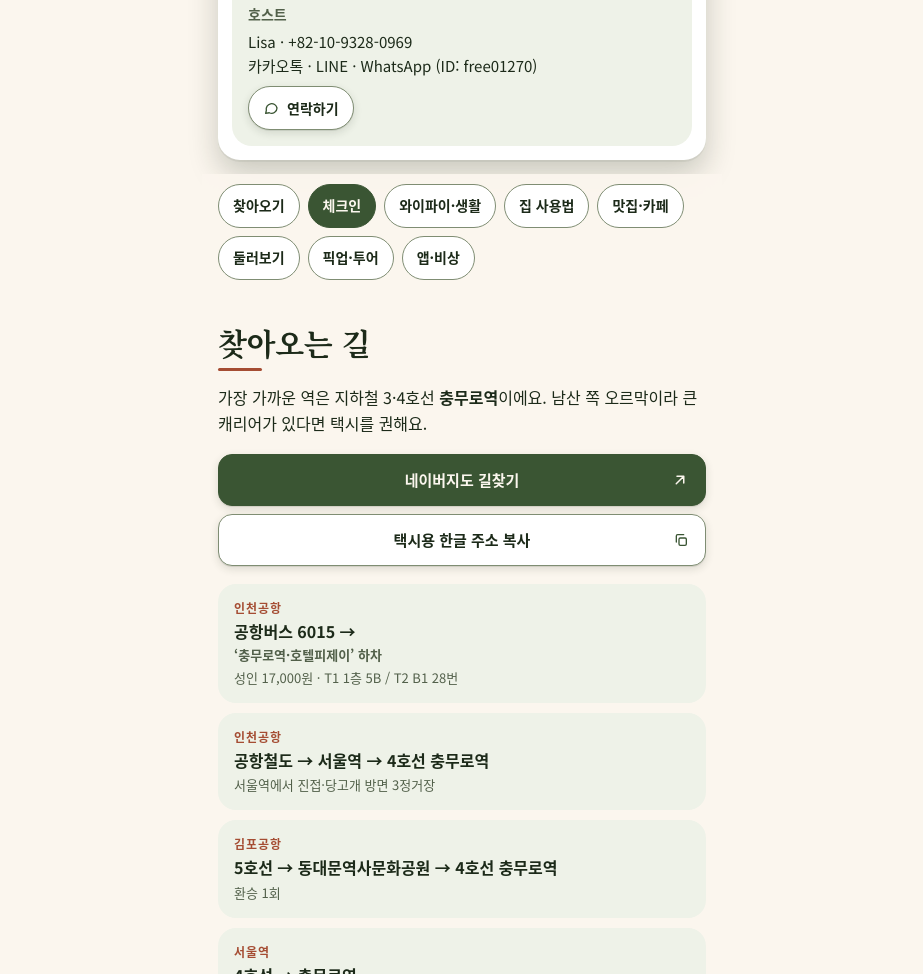
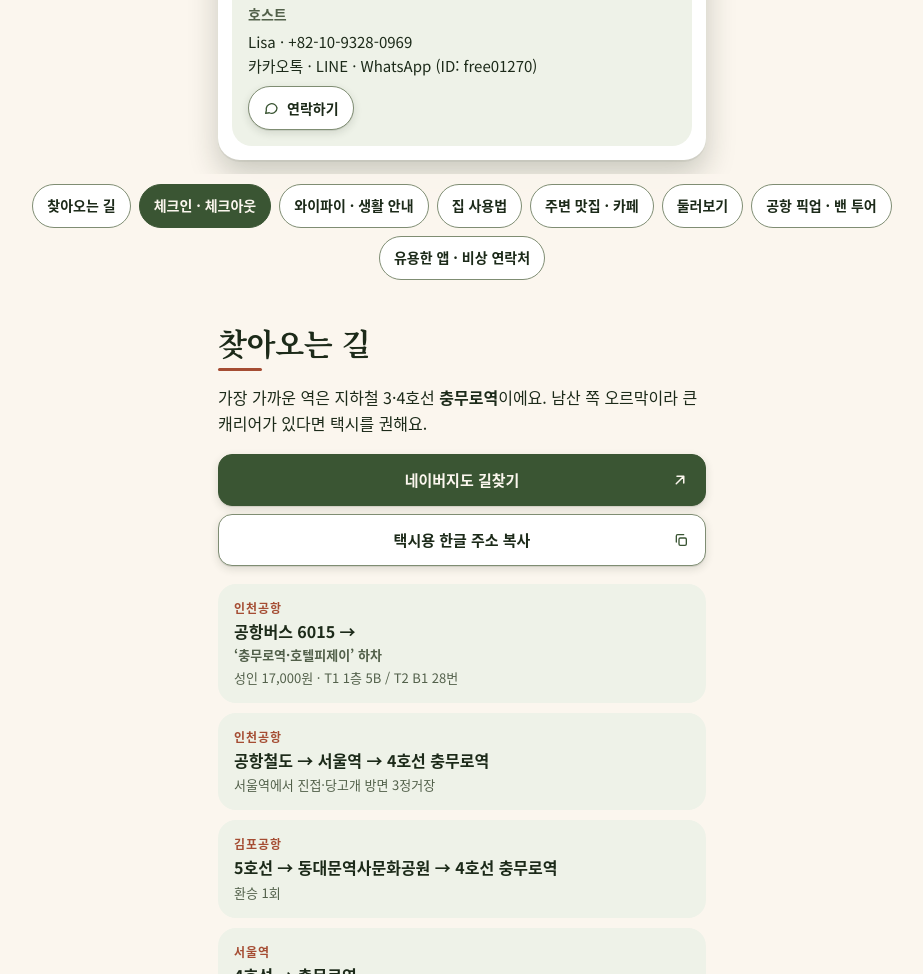
Before and after one commit to ywy9102-bot/CopenHaus, a plain HTML site: page index.html in a window 1280 px wide. Shown: the part 797-1771 px from the top of the page, without its empty margins (178-1101 px from the left). Drawn offline with Linux system fonts and the light colour scheme.

Commit message:
메뉴 이름을 섹션 제목과 같게, 넓은 화면에서는 메뉴를 넓혀 두 줄로
Co-Authored-By: Claude Opus 5.5 <noreply@anthropic.com>
Claude-Session: https://claude.ai/code/session_01HeEgsiPAEXrqAUmaCJBAkH

```diff
--- a/index.html
+++ b/index.html
@@ -372,7 +372,7 @@ details.howto[open] summary{width:fit-content;max-width:calc(100% - 226px)}
 @keyframes howto-glow{0%,100%{box-shadow:var(--lift),0 0 0 0 color-mix(in srgb,var(--green) 0%,transparent)}50%{box-shadow:var(--lift),0 0 0 5px color-mix(in srgb,var(--green) 28%,transparent)}}
 details.howto:not([open]):not(.seen){animation:howto-glow 2.6s ease-in-out 1s infinite}
 @media (prefers-reduced-motion:reduce){html{scroll-behavior:auto}*{transition:none!important}details.howto{animation:none!important}}
-@media (min-width:600px){.tabs ul{flex-wrap:wrap;overflow:visible;-webkit-mask-image:none;mask-image:none}.tabs ul::after{display:none}section.s,details.dev,.host,#checkout,#trash{scroll-margin-top:128px!important}}
+@media (min-width:600px){.tabs{margin-left:calc(50% - min(50vw - 16px,480px));margin-right:calc(50% - min(50vw - 16px,480px))}.tabs ul{flex-wrap:wrap;justify-content:center;overflow:visible;-webkit-mask-image:none;mask-image:none}.tabs ul::after{display:none}section.s,details.dev,.host,#checkout,#trash{scroll-margin-top:var(--tabs-h,128px)!important}}
 @media print{.tabs,#top,.lang,.back,.now,.inapp{display:none}details.dev .body{display:block}}
 </style>
 </head>
@@ -426,14 +426,14 @@ details.howto:not([open]):not(.seen){animation:howto-glow 2.6s ease-in-out 1s in
 
   <nav class="tabs" aria-label="섹션 메뉴" data-label-ko="섹션 메뉴" data-label-en="Sections">
     <ul>
-      <li><a href="#getting"><span class="ko">찾아오기</span><span class="en">Getting here</span></a></li>
-      <li><a href="#basics"><span class="ko">체크인</span><span class="en">Check-in</span></a></li>
-      <li><a href="#rules"><span class="ko">와이파이·생활</span><span class="en">Wi-Fi &amp; house</span></a></li>
-      <li><a href="#house"><span class="ko">집 사용법</span><span class="en">House manual</span></a></li>
-      <li><a href="#eat"><span class="ko">맛집·카페</span><span class="en">Eat &amp; drink</span></a></li>
+      <li><a href="#getting"><span class="ko">찾아오는 길</span><span class="en">Getting here</span></a></li>
+      <li><a href="#basics"><span class="ko">체크인 · 체크아웃</span><span class="en">Check-in &amp; check-out</span></a></li>
+      <li><a href="#rules"><span class="ko">와이파이 · 생활 안내</span><span class="en">Wi-Fi &amp; house</span></a></li>
+      <li><a href="#house"><span class="ko">집 사용법</span><span class="en">Using the house</span></a></li>
+      <li><a href="#eat"><span class="ko">주변 맛집 · 카페</span><span class="en">Food &amp; coffee nearby</span></a></li>
       <li><a href="#explore"><span class="ko">둘러보기</span><span class="en">Explore</span></a></li>
-      <li><a href="#services"><span class="ko">픽업·투어</span><span class="en">Pick-up &amp; tours</span></a></li>
-      <li><a href="#help"><span class="ko">앱·비상</span><span class="en">Apps &amp; help</span></a></li>
+      <li><a href="#services"><span class="ko">공항 픽업 · 밴 투어</span><span class="en">Pick-up &amp; van tours</span></a></li>
+      <li><a href="#help"><span class="ko">유용한 앱 · 비상 연락처</span><span class="en">Apps &amp; emergencies</span></a></li>
     </ul>
     <button class="lang-mini" type="button" data-lang-toggle aria-label="ENG, 영어로 바꾸기"></button>
   </nav>
@@ -1034,6 +1034,8 @@ details.howto:not([open]):not(.seen){animation:howto-glow 2.6s ease-in-out 1s in
   var cur=null;function mark(id){if(id===cur)return;cur=id;links.forEach(function(a){var on=a.getAttribute('href')==='#'+id;if(on)a.setAttribute('aria-current','location');else a.removeAttribute('aria-current');if(on){var ul=a.closest('ul');var ar=a.getBoundingClientRect(),ur=ul.getBoundingClientRect();ul.scrollTo({left:ul.scrollLeft+ar.left-ur.left-(ul.clientWidth-ar.width)/2,behavior:matchMedia('(prefers-reduced-motion: reduce)').matches?'auto':'smooth'})}})}
   function onScroll(){tabs.classList.toggle('stuck',tabs.getBoundingClientRect().top<=0);var y=innerHeight*.3,id=null;secs.forEach(function(s){if(s.getBoundingClientRect().top<y)id=s.id});mark(id);
     document.getElementById('top').classList.toggle('on',scrollY>innerHeight*.8)}
+  // 넓은 화면에서 메뉴가 여러 줄이 되면, 메뉴로 이동했을 때 제목이 가리지 않게 그 높이만큼 띄워요
+  function tabsH(){root.style.setProperty('--tabs-h',(tabs.offsetHeight+12)+'px')}tabsH();if(window.ResizeObserver)new ResizeObserver(tabsH).observe(tabs);else addEventListener('resize',tabsH);
   var tk=0;addEventListener('scroll',function(){if(!tk)tk=requestAnimationFrame(function(){tk=0;onScroll()})},{passive:true});onScroll();
   document.getElementById('top').addEventListener('click',function(){scrollTo({top:0,behavior:matchMedia('(prefers-reduced-motion: reduce)').matches?'auto':'smooth'});
     var h1=document.querySelector('h1');h1.setAttribute('tabindex','-1');h1.focus({preventScroll:true})});   // 키보드 사용자의 포커스가 사라지지 않게 맨 위 제목으로 옮겨요
```
